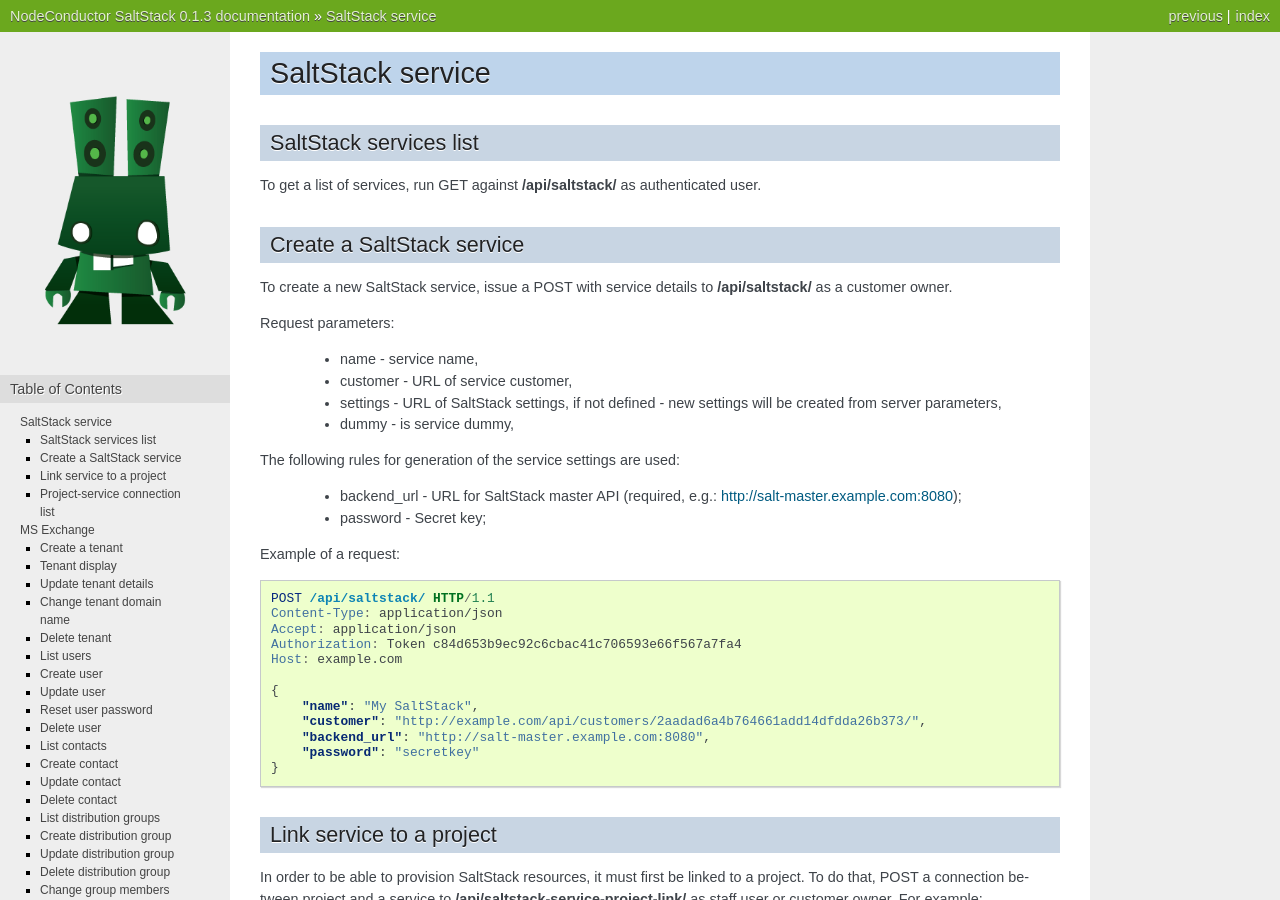
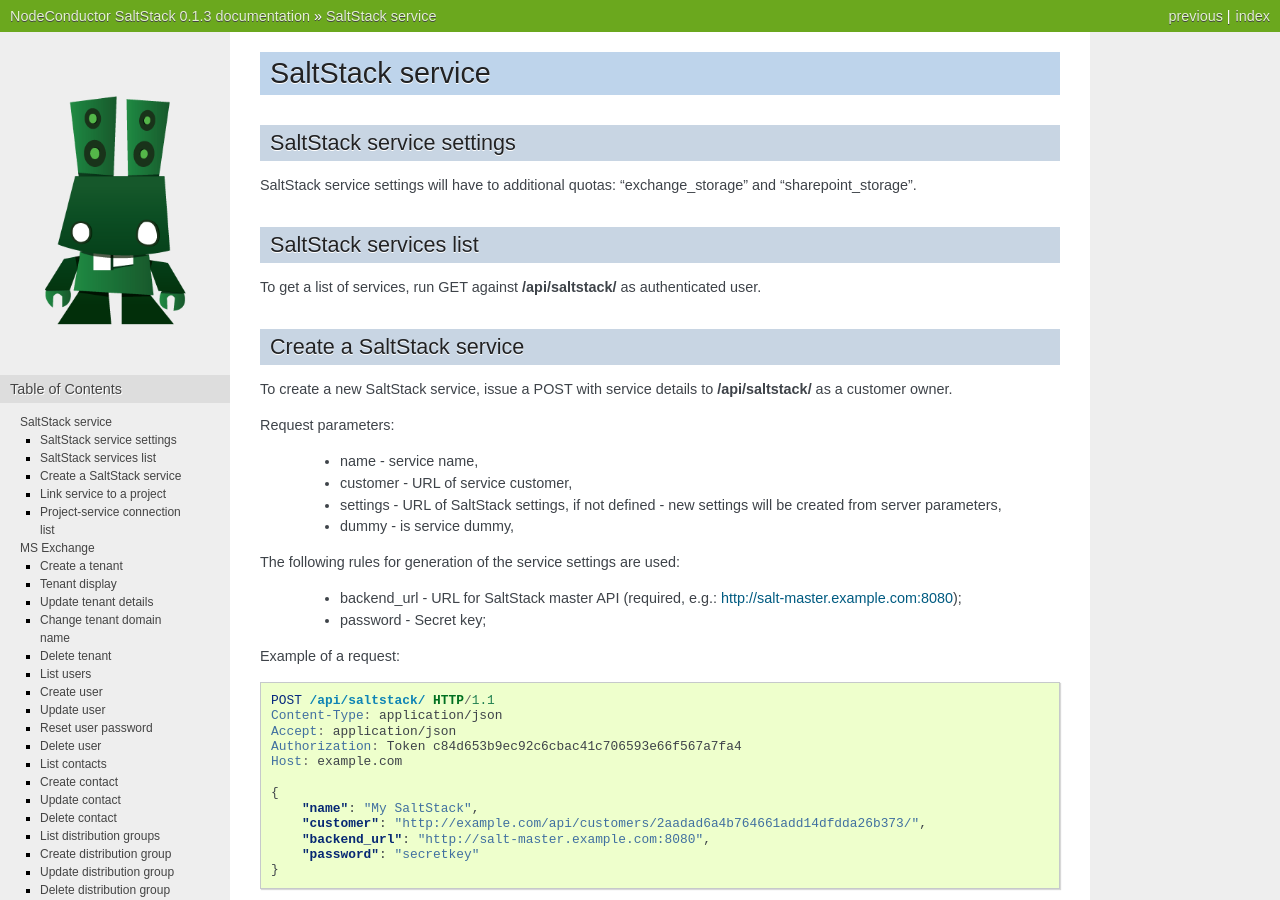
Before and after one commit to opennode/waldur-saltstack, a Sphinx documentation site: the page built from docs/api.rst, in a window 1280 px wide and 900 px high. Built offline with Sphinx 7.4.7, drawn with Linux system fonts in a browser that asks for light colours; the version number is read from the project's files by our own code.

Commit message:
Add quotas to docs
 - itacloud-6127

```diff
--- a/docs/api.rst
+++ b/docs/api.rst
@@ -1,5 +1,11 @@
 SaltStack service
 =================
+
+SaltStack service settings
+--------------------------
+
+SaltStack service settings will have to additional quotas: "exchange_storage" and "sharepoint_storage".
+
 
 SaltStack services list
 -----------------------
```
